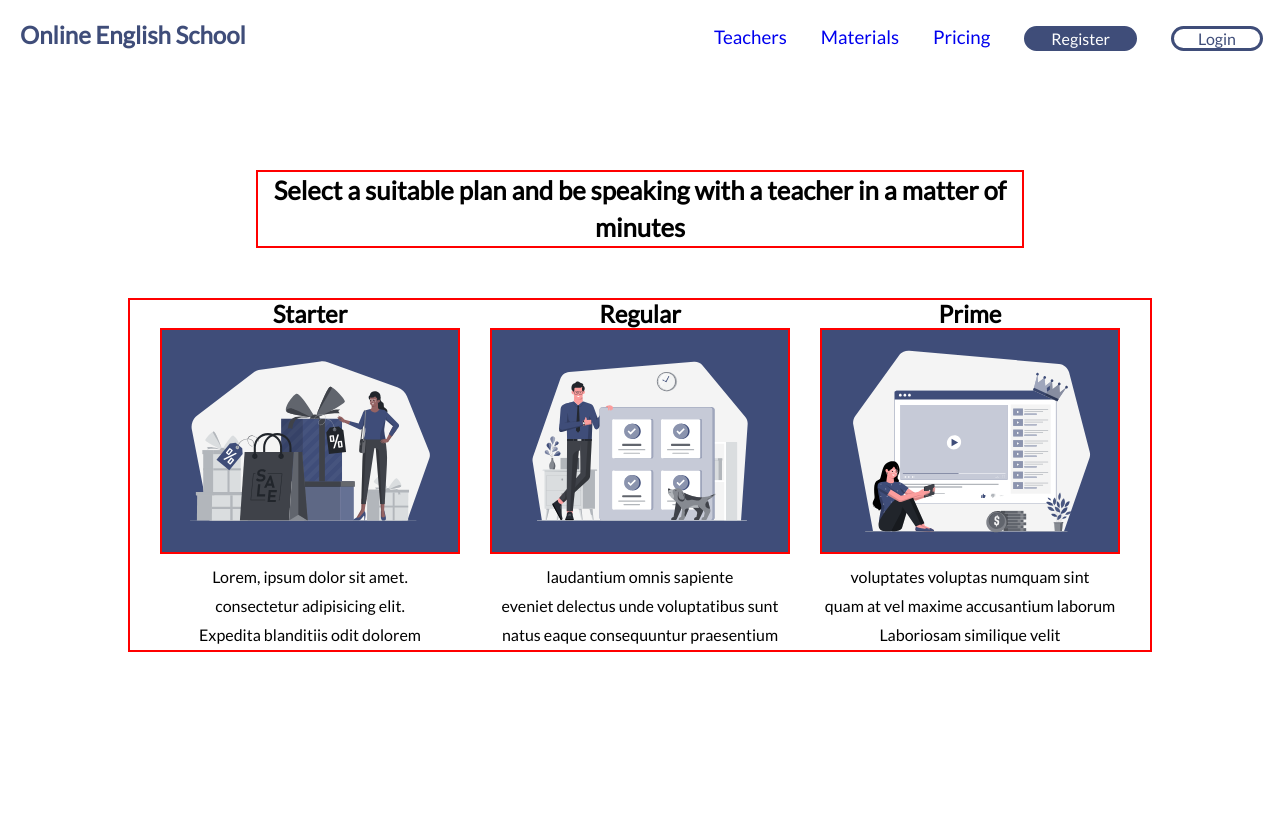
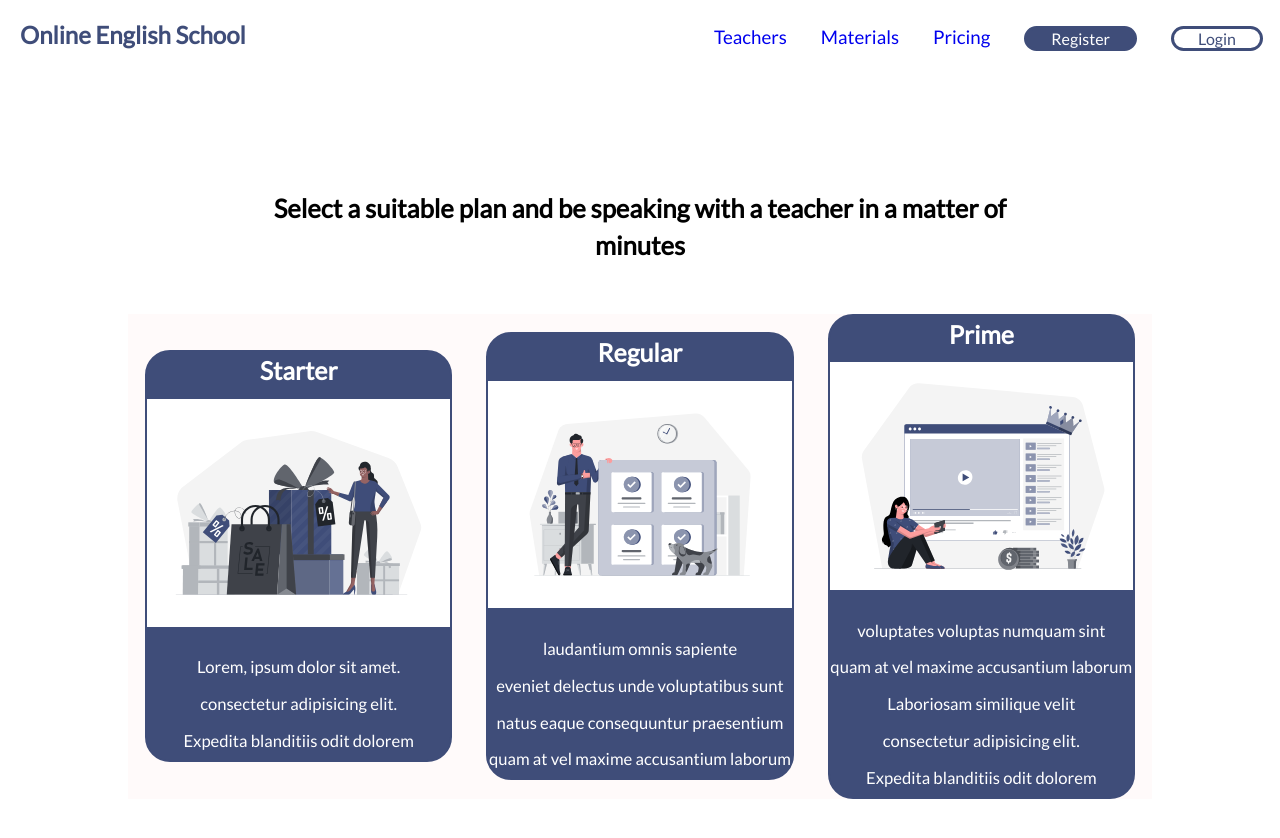
Before and after one commit to Thunderbolton/Online-English-School, a React (Create React App) app: page /pricing in a window 1280 px wide. Shown: the top 838 px of the page. Built offline with nearby package versions, Linux system fonts and the light colour scheme.

Commit message:
added styling to Pricing Hero

```diff
--- a/src/components/Pricing.js
+++ b/src/components/Pricing.js
@@ -9,7 +9,7 @@ const Pricing = () => {
         <div className="pricing">
             <h1 className="pricing-header">Select a suitable plan and be speaking with a teacher in a matter of minutes</h1>
             <div className="pricing-hero">
-                <div className="pricing-starter">
+                <section className="pricing-starter">
                     <h2>Starter</h2>
                     <img src={starter} alt="" />
                     <ul>
@@ -17,25 +17,28 @@ const Pricing = () => {
                         <li>consectetur adipisicing elit.</li>
                         <li>Expedita blanditiis odit dolorem</li>
                     </ul>
-                </div>
-                <div className="pricing-starter">
+                </section>
+                <section className="pricing-regular">
                     <h2>Regular</h2>
                     <img src={regular} alt="" />
                     <ul>
                         <li>laudantium omnis sapiente</li>
                         <li>eveniet delectus unde voluptatibus sunt</li>
                         <li>natus eaque consequuntur praesentium</li>
+                        <li>quam at vel maxime accusantium laborum</li>
                     </ul>
-                </div>
-                <div className="pricing-starter">
+                </section>
+                <section className="pricing-prime">
                     <h2>Prime</h2>
                     <img src={prime} alt="" />
                     <ul>
                         <li>voluptates voluptas numquam sint</li>
                         <li>quam at vel maxime accusantium laborum</li>
                         <li>Laboriosam similique velit</li>
+                        <li>consectetur adipisicing elit.</li>
+                        <li>Expedita blanditiis odit dolorem</li>
                     </ul>
-                </div>
+                </section>
             </div>
         </div>
      );
--- a/src/index.css
+++ b/src/index.css
@@ -576,7 +576,7 @@ button {
 
 .pricing {
   position: relative;
-  top: 170px;
+  top: 190px;
   overflow: hidden;
   /* height: 750px; */
   margin-bottom: 800px;
@@ -588,26 +588,40 @@ button {
   font-size: clamp(1.5rem, 2vw, 2rem);
   line-height: 2.3rem;
   margin: auto;
-  border: solid 2px red;
+  /* border: solid 2px red; */
   margin-bottom: 50px;
 }
 
 .pricing-hero {
   display: flex;
   align-items: center;
-  justify-content: space-evenly;
+  justify-content: space-around;
   text-align: center;
-  line-height: 1.8rem;
+  line-height: 2.3rem;
   width: 80%;
   height: auto;
-  border: solid 2px red;
+  /* border: solid 2px red; */
+  background-color: snow;
   margin: auto;
 }
 
 .pricing img {
-  width: 300px;
+  width: 100%;
+  margin: 10px 0;
+  /* border: red solid 2px; */
+  background-color: #fff;
+}
+
+.pricing section {
+  width: 30%;
+  margin: 0 10px;
   border: red solid 2px;
+  border: #3f4d79 solid 2px;
+  border-radius: 25px;
   background-color: #3f4d79;
+  color: #fff;
+  font-size: clamp(0.8rem, 1.3vw, 1.5rem);
+
 }
 
 /* Footer */
```
